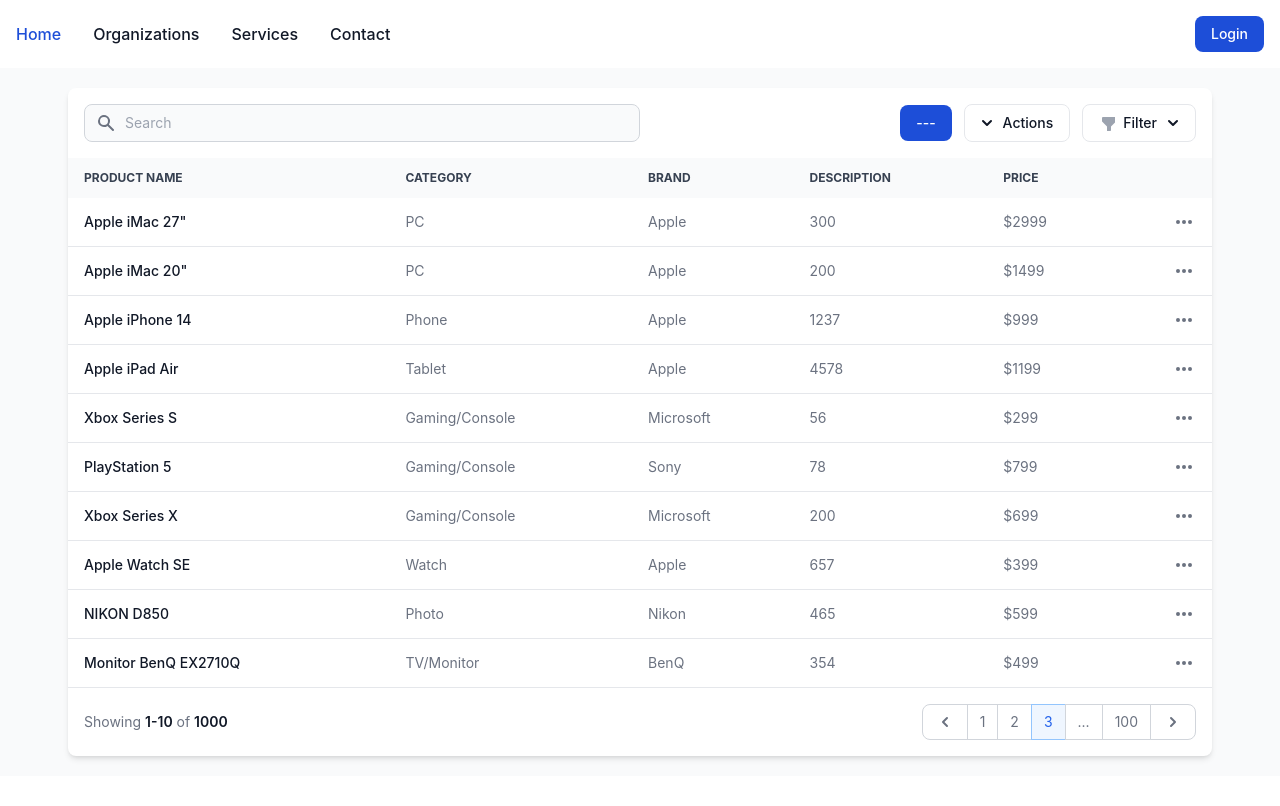
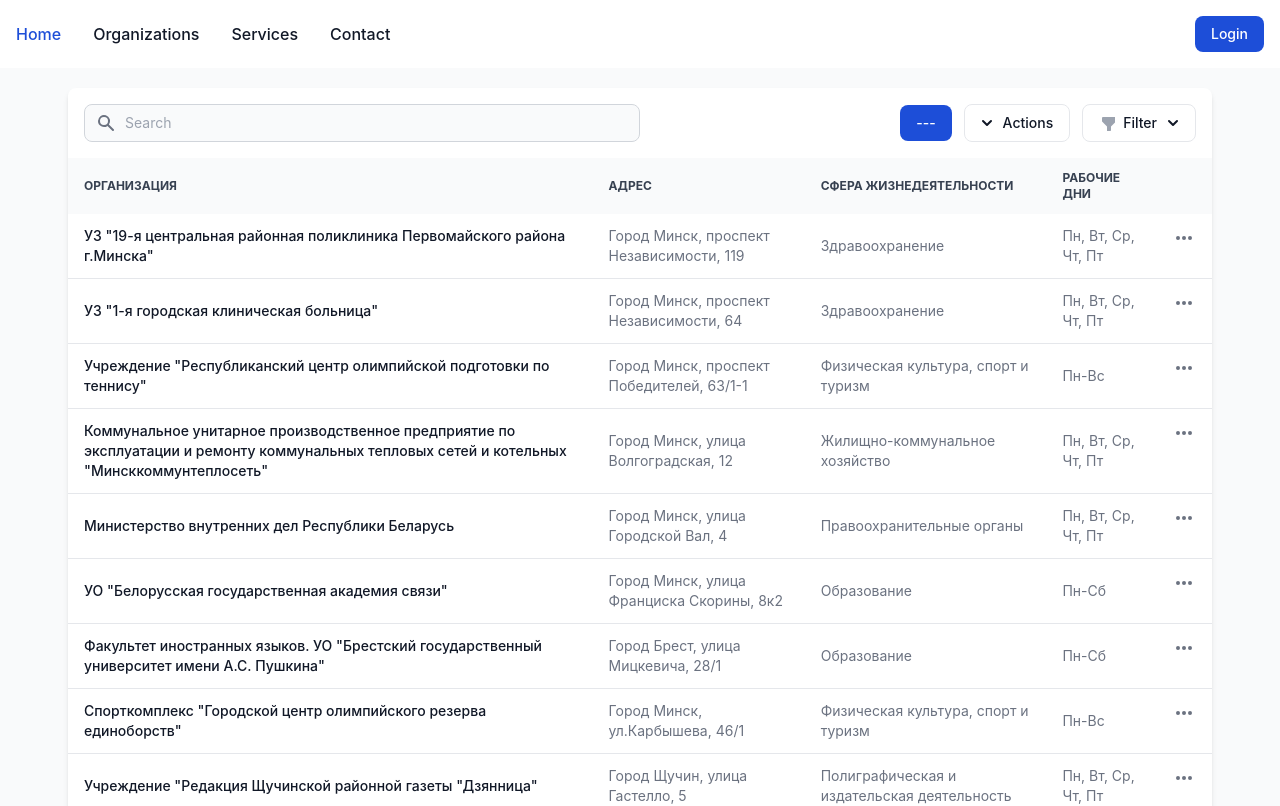
Before and after one commit to 0mosya0/diploma, a Vue app: page /orgs in a window 1280 px wide. Shown: the top 806 px of the page. Built offline with nearby package versions, Linux system fonts and the light colour scheme.

Commit message:
Add orgs data

```diff
--- a/src/pages/Organizations.vue
+++ b/src/pages/Organizations.vue
@@ -210,11 +210,10 @@
                      class="text-xs text-gray-700 uppercase bg-gray-50 dark:bg-gray-700 dark:text-gray-400"
                   >
                      <tr>
-                        <th scope="col" class="px-4 py-3">Product name</th>
-                        <th scope="col" class="px-4 py-3">Category</th>
-                        <th scope="col" class="px-4 py-3">Brand</th>
-                        <th scope="col" class="px-4 py-3">Description</th>
-                        <th scope="col" class="px-4 py-3">Price</th>
+                        <th scope="col" class="px-4 py-3">Организация</th>
+                        <th scope="col" class="px-4 py-3">Адрес</th>
+                        <th scope="col" class="px-4 py-3">Сфера жизнедеятельности</th>
+                        <th scope="col" class="px-4 py-3">Рабочие дни</th>
                         <th scope="col" class="px-4 py-3">
                            <span class="sr-only">Actions</span>
                         </th>
@@ -224,14 +223,13 @@
                      <tr class="border-b dark:border-gray-700">
                         <th
                            scope="row"
-                           class="px-4 py-3 font-medium text-gray-900 whitespace-nowrap dark:text-white"
+                           class="px-4 py-3 font-medium text-gray-900 whitespace-normal dark:text-white"
                         >
-                           Apple iMac 27&#34;
+                           УЗ "19-я центральная районная поликлиника Первомайского района г.Минска"
                         </th>
-                        <td class="px-4 py-3">PC</td>
-                        <td class="px-4 py-3">Apple</td>
-                        <td class="px-4 py-3">300</td>
-                        <td class="px-4 py-3">$2999</td>
+                        <td class="px-4 py-3">Город Минск, проспект Независимости, 119</td>
+                        <td class="px-4 py-3">Здравоохранение</td>
+                        <td class="px-4 py-3">Пн, Вт, Ср, Чт, Пт</td>
                         <td class="px-4 py-3 flex items-center justify-end">
                            <button
                               id="apple-imac-27-dropdown-button"
@@ -287,14 +285,13 @@
                      <tr class="border-b dark:border-gray-700">
                         <th
                            scope="row"
-                           class="px-4 py-3 font-medium text-gray-900 whitespace-nowrap dark:text-white"
+                           class="px-4 py-3 font-medium text-gray-900 whitespace-normal dark:text-white"
                         >
-                           Apple iMac 20&#34;
+                           УЗ "1-я городская клиническая больница"
                         </th>
-                        <td class="px-4 py-3">PC</td>
-                        <td class="px-4 py-3">Apple</td>
-                        <td class="px-4 py-3">200</td>
-                        <td class="px-4 py-3">$1499</td>
+                        <td class="px-4 py-3">Город Минск, проспект Независимости, 64</td>
+                        <td class="px-4 py-3">Здравоохранение</td>
+                        <td class="px-4 py-3">Пн, Вт, Ср, Чт, Пт</td>
                         <td class="px-4 py-3 flex items-center justify-end">
                            <button
                               id="apple-imac-20-dropdown-button"
@@ -350,14 +347,13 @@
                      <tr class="border-b dark:border-gray-700">
                         <th
                            scope="row"
-                           class="px-4 py-3 font-medium text-gray-900 whitespace-nowrap dark:text-white"
+                           class="px-4 py-3 font-medium text-gray-900 whitespace-normal dark:text-white"
                         >
-                           Apple iPhone 14
+                           Учреждение "Республиканский центр олимпийской подготовки по теннису"
                         </th>
-                        <td class="px-4 py-3">Phone</td>
-                        <td class="px-4 py-3">Apple</td>
-                        <td class="px-4 py-3">1237</td>
-                        <td class="px-4 py-3">$999</td>
+                        <td class="px-4 py-3">Город Минск, проспект Победителей, 63/1-1</td>
+                        <td class="px-4 py-3">Физическая культура, спорт и туризм</td>
+                        <td class="px-4 py-3">Пн-Вс</td>
                         <td class="px-4 py-3 flex items-center justify-end">
                            <button
                               id="apple-iphone-14-dropdown-button"
@@ -413,14 +409,14 @@
                      <tr class="border-b dark:border-gray-700">
                         <th
                            scope="row"
-                           class="px-4 py-3 font-medium text-gray-900 whitespace-nowrap dark:text-white"
+                           class="px-4 py-3 font-medium text-gray-900 whitespace-normal dark:text-white"
                         >
-                           Apple iPad Air
+                           Коммунальное унитарное производственное предприятие по эксплуатации и
+                           ремонту коммунальных тепловых сетей и котельных "Минсккоммунтеплосеть"
                         </th>
-                        <td class="px-4 py-3">Tablet</td>
-                        <td class="px-4 py-3">Apple</td>
-                        <td class="px-4 py-3">4578</td>
-                        <td class="px-4 py-3">$1199</td>
+                        <td class="px-4 py-3">Город Минск, улица Волгоградская, 12</td>
+                        <td class="px-4 py-3">Жилищно-коммунальное хозяйство</td>
+                        <td class="px-4 py-3">Пн, Вт, Ср, Чт, Пт</td>
                         <td class="px-4 py-3 flex items-center justify-end">
                            <button
                               id="apple-ipad-air-dropdown-button"
@@ -476,14 +472,13 @@
                      <tr class="border-b dark:border-gray-700">
                         <th
                            scope="row"
-                           class="px-4 py-3 font-medium text-gray-900 whitespace-nowrap dark:text-white"
+                           class="px-4 py-3 font-medium text-gray-900 whitespace-normal dark:text-white"
                         >
-                           Xbox Series S
+                           Министерство внутренних дел Республики Беларусь
                         </th>
-                        <td class="px-4 py-3">Gaming/Console</td>
-                        <td class="px-4 py-3">Microsoft</td>
-                        <td class="px-4 py-3">56</td>
-                        <td class="px-4 py-3">$299</td>
+                        <td class="px-4 py-3">Город Минск, улица Городской Вал, 4</td>
+                        <td class="px-4 py-3">Правоохранительные органы</td>
+                        <td class="px-4 py-3">Пн, Вт, Ср, Чт, Пт</td>
                         <td class="px-4 py-3 flex items-center justify-end">
                            <button
                               id="xbox-series-s-dropdown-button"
@@ -539,14 +534,13 @@
                      <tr class="border-b dark:border-gray-700">
                         <th
                            scope="row"
-                           class="px-4 py-3 font-medium text-gray-900 whitespace-nowrap dark:text-white"
+                           class="px-4 py-3 font-medium text-gray-900 whitespace-normal dark:text-white"
                         >
-                           PlayStation 5
+                           УО "Белорусская государственная академия связи"
                         </th>
-                        <td class="px-4 py-3">Gaming/Console</td>
-                        <td class="px-4 py-3">Sony</td>
-                        <td class="px-4 py-3">78</td>
-                        <td class="px-4 py-3">$799</td>
+                        <td class="px-4 py-3">Город Минск, улица Франциска Скорины, 8к2</td>
+                        <td class="px-4 py-3">Образование</td>
+                        <td class="px-4 py-3">Пн-Сб</td>
                         <td class="px-4 py-3 flex items-center justify-end">
                            <button
                               id="playstation-5-dropdown-button"
@@ -602,14 +596,14 @@
                      <tr class="border-b dark:border-gray-700">
                         <th
                            scope="row"
-                           class="px-4 py-3 font-medium text-gray-900 whitespace-nowrap dark:text-white"
+                           class="px-4 py-3 font-medium text-gray-900 whitespace-normal dark:text-white"
                         >
-                           Xbox Series X
+                           Факультет иностранных языков. УО "Брестский государственный университет
+                           имени А.С. Пушкина"
                         </th>
-                        <td class="px-4 py-3">Gaming/Console</td>
-                        <td class="px-4 py-3">Microsoft</td>
-                        <td class="px-4 py-3">200</td>
-                        <td class="px-4 py-3">$699</td>
+                        <td class="px-4 py-3">Город Брест, улица Мицкевича, 28/1</td>
+                        <td class="px-4 py-3">Образование</td>
+                        <td class="px-4 py-3">Пн-Сб</td>
                         <td class="px-4 py-3 flex items-center justify-end">
                            <button
                               id="xbox-series-x-dropdown-button"
@@ -665,14 +659,13 @@
                      <tr class="border-b dark:border-gray-700">
                         <th
                            scope="row"
-                           class="px-4 py-3 font-medium text-gray-900 whitespace-nowrap dark:text-white"
+                           class="px-4 py-3 font-medium text-gray-900 whitespace-normal dark:text-white"
                         >
-                           Apple Watch SE
+                           Спорткомплекс "Городской центр олимпийского резерва единоборств"
                         </th>
-                        <td class="px-4 py-3">Watch</td>
-                        <td class="px-4 py-3">Apple</td>
-                        <td class="px-4 py-3">657</td>
-                        <td class="px-4 py-3">$399</td>
+                        <td class="px-4 py-3">Город Минск, ул.Карбышева, 46/1</td>
+                        <td class="px-4 py-3">Физическая культура, спорт и туризм</td>
+                        <td class="px-4 py-3">Пн-Вс</td>
                         <td class="px-4 py-3 flex items-center justify-end">
                            <button
                               id="apple-watch-se-dropdown-button"
@@ -728,14 +721,13 @@
                      <tr class="border-b dark:border-gray-700">
                         <th
                            scope="row"
-                           class="px-4 py-3 font-medium text-gray-900 whitespace-nowrap dark:text-white"
+                           class="px-4 py-3 font-medium text-gray-900 whitespace-normal dark:text-white"
                         >
-                           NIKON D850
+                           Учреждение "Редакция Щучинской районной газеты "Дзянница"
                         </th>
-                        <td class="px-4 py-3">Photo</td>
-                        <td class="px-4 py-3">Nikon</td>
-                        <td class="px-4 py-3">465</td>
-                        <td class="px-4 py-3">$599</td>
+                        <td class="px-4 py-3">Город Щучин, улица Гастелло, 5</td>
+                        <td class="px-4 py-3">Полиграфическая и издательская деятельность</td>
+                        <td class="px-4 py-3">Пн, Вт, Ср, Чт, Пт</td>
                         <td class="px-4 py-3 flex items-center justify-end">
                            <button
                               id="nikon-d850-dropdown-button"
@@ -791,14 +783,13 @@
                      <tr class="border-b dark:border-gray-700">
                         <th
                            scope="row"
-                           class="px-4 py-3 font-medium text-gray-900 whitespace-nowrap dark:text-white"
+                           class="px-4 py-3 font-medium text-gray-900 whitespace-normal dark:text-white"
                         >
-                           Monitor BenQ EX2710Q
+                           УЗ "3-я городская стоматологическая поликлиника"
                         </th>
-                        <td class="px-4 py-3">TV/Monitor</td>
-                        <td class="px-4 py-3">BenQ</td>
-                        <td class="px-4 py-3">354</td>
-                        <td class="px-4 py-3">$499</td>
+                        <td class="px-4 py-3">Город Минск, улица Киселева, 5</td>
+                        <td class="px-4 py-3">Здравоохранение</td>
+                        <td class="px-4 py-3">Пн, Вт, Ср, Чт, Пт</td>
                         <td class="px-4 py-3 flex items-center justify-end">
                            <button
                               id="benq-ex2710q-dropdown-button"
```
